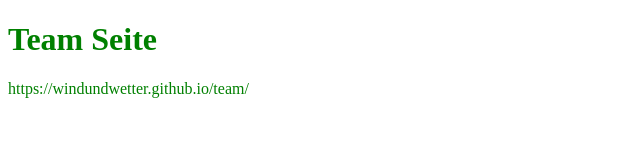
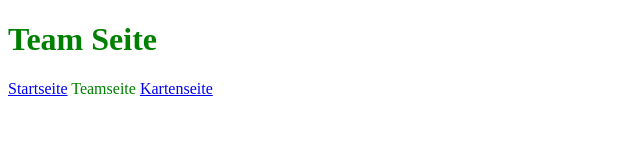
Before and after one commit to windundwetter/windundwetter.github.io, a plain HTML site: page team/index.html in a window 1280 px wide. Shown: the whole page, without its empty margins (0-640 px from the left). Drawn offline with Linux system fonts and the light colour scheme.

Commit message:
Navigation

```diff
--- a/team/index.html
+++ b/team/index.html
@@ -8,6 +8,9 @@
 </head>
 <body>
     <h1>Team Seite</h1>
-    https://windundwetter.github.io/team/
+    <a href="../index.html">Startseite</a>
+    Teamseite
+    <a href="../karte/index.html">Kartenseite</a>
+
 </body>
 </html>
```
Also changed, not shown: index.html (+2 -0 lines), karte/index.html (+4 -0 lines).
